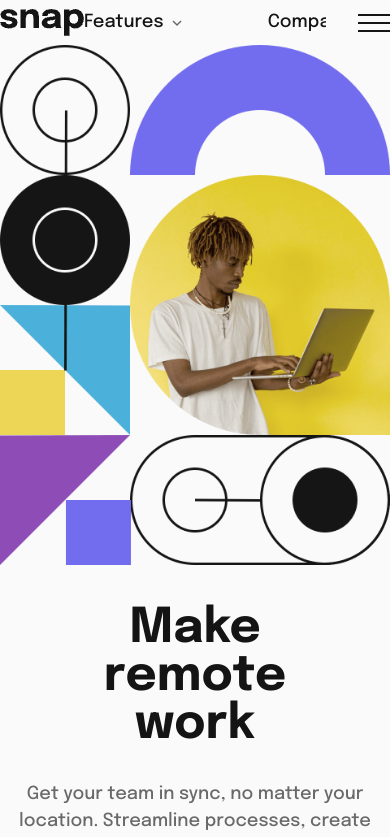
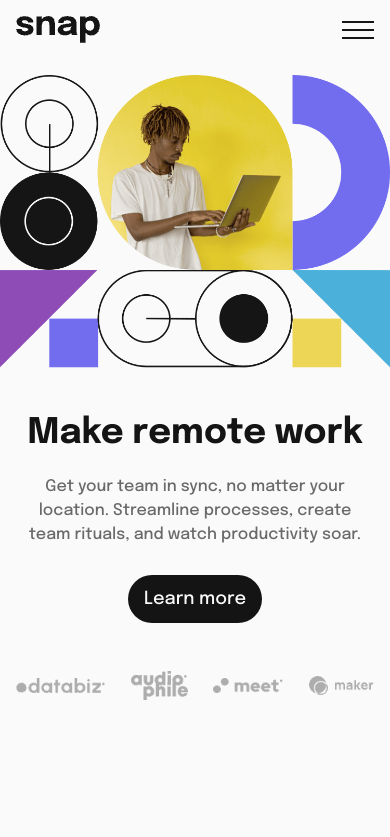
Before and after one commit to alhajriz1988-collab/Frontend-Mentor-Intro-dropdown-, a Next.js app: page / in a window 390 px wide. Shown: the top 837 px of the page. Built offline with nearby package versions, Linux system fonts and the light colour scheme.

Commit message:
Match the approved desktop and mobile layouts.
Replace the temporary 640px hero split with a 904px breakpoint chosen from the header's measured fit, and align spacing, type, and illustrations to the design files.

Co-authored-by: alhajriz1988 <alhajriz1988@gmail.com>

```diff
--- a/src/components/layout/Header.tsx
+++ b/src/components/layout/Header.tsx
@@ -3,13 +3,14 @@ import Navbar from "../navigation/Navbar";
 
 export default function Header() {
   return (
-    <header className="flex w-full items-center">
+    <header className="relative z-20 flex w-full items-center px-4 pt-4 pb-8 min-[904px]:gap-[60px] min-[904px]:px-10 min-[904px]:py-[21px]">
       <Image
         src="/images/logo-snap.png"
         alt="snap"
         width={84}
         height={27}
         priority
+        className="h-[27px] w-[84px] shrink-0"
       />
       <Navbar />
     </header>
--- a/src/components/navigation/Navbar.tsx
+++ b/src/components/navigation/Navbar.tsx
@@ -1,7 +1,7 @@
 "use client";
 
 import Image from "next/image";
-import { useLayoutEffect, useRef, useState } from "react";
+import { useState } from "react";
 import { navigation } from "../../data/navigation";
 import type {
   DropdownItem,
@@ -26,10 +26,11 @@ const dropdownIconSize: Record<
   "/icons/icon-clock.png": { width: 16, height: 16 },
 };
 
-const textClass = "font-medium text-gray-500";
+const textClass = "font-medium whitespace-nowrap text-gray-500";
 const outlineClass =
-  "rounded-full border border-gray-950 px-5 py-2 font-medium text-gray-950";
-const triggerClass = "flex items-center gap-2 font-medium text-gray-500";
+  "inline-flex h-[42px] items-center justify-center rounded-full border border-gray-950 px-3.5 font-medium whitespace-nowrap text-gray-950";
+const triggerClass =
+  "flex items-center gap-2 font-medium whitespace-nowrap text-gray-500";
 const desktopPanelClass =
   "absolute top-full z-30 mt-3 flex min-w-max flex-col gap-4 rounded-[10px] bg-white p-6 shadow-[0_10px_20px_rgb(20_20_20/0.12)]";
 const mobilePanelClass = "ml-6 flex flex-col items-start gap-4";
@@ -38,32 +39,10 @@ export default function Navbar() {
   const [mobileOpen, setMobileOpen] = useState(false);
   const [featuresOpen, setFeaturesOpen] = useState(false);
   const [companyOpen, setCompanyOpen] = useState(false);
-  const [desktopOffsets, setDesktopOffsets] = useState({
-    features: 0,
-    company: 0,
-  });
-  const featuresRef = useRef<HTMLSpanElement>(null);
-  const companyRef = useRef<HTMLSpanElement>(null);
 
   const firstAccountIndex = navigation.entries.findIndex(
     (entry) => entry.group === "account",
   );
-
-  useLayoutEffect(() => {
-    function measure() {
-      const features = featuresRef.current?.offsetLeft ?? 0;
-      const company = companyRef.current?.offsetLeft ?? 0;
-      setDesktopOffsets((current) =>
-        current.features === features && current.company === company
-          ? current
-          : { features, company },
-      );
-    }
-
-    measure();
-    window.addEventListener("resize", measure);
-    return () => window.removeEventListener("resize", measure);
-  }, [featuresOpen, companyOpen]);
 
   function toggleFeatures() {
     setFeaturesOpen((open) => !open);
@@ -117,7 +96,7 @@ export default function Navbar() {
     return (
       <button
         type="button"
-        className="flex items-center gap-4 whitespace-nowrap text-left font-medium text-gray-500"
+        className="flex items-center gap-4 text-left font-medium whitespace-nowrap text-gray-500"
       >
         {icon ? (
           <Image
@@ -149,16 +128,10 @@ export default function Navbar() {
       <ul
         key={entry.id}
         id={desktop ? `${entry.id}-dropdown` : `mobile-${entry.id}-dropdown`}
-        className={desktop ? desktopPanelClass : mobilePanelClass}
-        style={
+        className={
           desktop
-            ? {
-                left:
-                  entry.id === "features"
-                    ? desktopOffsets.features
-                    : desktopOffsets.company,
-              }
-            : undefined
+            ? `${desktopPanelClass} ${entry.id === "features" ? "right-0" : "left-0"}`
+            : mobilePanelClass
         }
       >
         {entry.items.map((item) => (
@@ -189,10 +162,10 @@ export default function Navbar() {
 
   return (
     <>
-      <div className="relative flex min-w-0 flex-1 items-center gap-8">
+      <div className="flex min-w-0 flex-1 items-center text-base">
         <nav
           aria-label="Primary navigation"
-          className="flex min-w-0 flex-1 items-center gap-24 overflow-hidden"
+          className="hidden min-w-0 flex-1 items-center gap-10 min-[904px]:flex"
         >
           {navigation.entries.map((entry, index) => {
             const accountOffset = index === firstAccountIndex ? "ml-auto" : "";
@@ -201,10 +174,10 @@ export default function Navbar() {
               return (
                 <span
                   key={entry.id}
-                  ref={entry.id === "features" ? featuresRef : companyRef}
-                  className={accountOffset}
+                  className={["relative", accountOffset].filter(Boolean).join(" ")}
                 >
                   {renderTrigger(entry, "desktop")}
+                  {mobileOpen ? null : renderDropdownPanel(entry, "desktop")}
                 </span>
               );
             }
@@ -216,17 +189,10 @@ export default function Navbar() {
             );
           })}
         </nav>
-        {mobileOpen
-          ? null
-          : navigation.entries.map((entry) =>
-              entry.kind === "dropdown"
-                ? renderDropdownPanel(entry, "desktop")
-                : null,
-            )}
         {mobileOpen ? null : (
           <button
             type="button"
-            className="shrink-0"
+            className="ml-auto shrink-0 min-[904px]:hidden"
             aria-label="Open menu"
             aria-expanded={false}
             onClick={() => setMobileOpen(true)}
@@ -260,7 +226,7 @@ export default function Navbar() {
                 height={closeIconHeight}
               />
             </button>
-            <div className="mt-8 flex flex-col items-start gap-4">
+            <div className="mt-7 flex flex-col items-start gap-4">
               {navigation.entries
                 .filter((entry) => entry.group === "primary")
                 .map((entry) =>
@@ -277,7 +243,7 @@ export default function Navbar() {
                   ),
                 )}
             </div>
-            <div className="mt-8 flex flex-col items-center gap-4">
+            <div className="mt-6 flex flex-col items-center gap-4">
               {navigation.entries
                 .filter((entry) => entry.group === "account")
                 .map((entry) => (
--- a/src/components/sections/Hero.tsx
+++ b/src/components/sections/Hero.tsx
@@ -8,29 +8,47 @@ const logoSize = {
   "/images/client-maker.png": { width: 83, height: 24 },
 } as const;
 
+const logoClass = {
+  "/images/client-databiz.png": "h-auto w-[89px] min-[904px]:w-[114px]",
+  "/images/client-audiophile.png": "h-auto w-[57px] min-[904px]:w-[73px]",
+  "/images/client-meet.png": "h-auto w-[70px] min-[904px]:w-[90px]",
+  "/images/client-maker.png": "h-auto w-[65px] min-[904px]:w-[83px]",
+} as const;
+
 export default function Hero() {
   return (
-    <section className="flex w-full flex-col items-center gap-10 min-[640px]:flex-row min-[640px]:items-center min-[640px]:gap-12">
+    <section className="relative flex w-full flex-col items-center pb-16 min-[904px]:block min-[904px]:px-0 min-[904px]:pt-0 min-[904px]:pb-20">
       <Image
         src={hero.mobileImage.src}
         alt=""
         width={hero.mobileImage.width}
         height={hero.mobileImage.height}
-        className="h-auto w-full min-[640px]:hidden"
+        priority
+        className="hidden h-[640px] w-[480px] min-[904px]:absolute min-[904px]:top-[46px] min-[904px]:right-[128px] min-[904px]:block"
       />
-      <div className="flex min-w-0 flex-1 flex-col items-center gap-8 text-center min-[640px]:items-start min-[640px]:text-left">
-        <h1 className="max-w-[10ch] text-5xl font-bold leading-none text-gray-950 min-[640px]:text-7xl">
+      <Image
+        src={hero.desktopImage.src}
+        alt=""
+        width={hero.desktopImage.width}
+        height={hero.desktopImage.height}
+        priority
+        className="h-auto w-full min-[904px]:hidden"
+      />
+      <div className="mt-12 flex w-full min-w-0 flex-col items-center px-4 text-center min-[904px]:mt-0 min-[904px]:items-start min-[904px]:px-0 min-[904px]:pt-[9.25rem] min-[904px]:pl-[170px] min-[904px]:text-left">
+        <h1 className="text-[2.2rem] leading-none font-bold text-gray-950 min-[904px]:max-w-[520px] min-[904px]:text-[4.875rem] min-[904px]:leading-[1.04]">
           {hero.heading}
         </h1>
-        <p className="max-w-md text-gray-500">{hero.paragraph}</p>
+        <p className="mt-6 max-w-[22.5rem] text-base leading-6 text-gray-500 min-[904px]:mt-12 min-[904px]:max-w-[430px] min-[904px]:text-lg min-[904px]:leading-7">
+          {hero.paragraph}
+        </p>
         <button
           type="button"
-          className="rounded-full bg-gray-950 px-8 py-3 font-bold"
+          className="mt-7 inline-flex h-12 items-center justify-center rounded-full bg-gray-950 px-4 text-lg font-bold min-[904px]:mt-[3.25rem] min-[904px]:h-14 min-[904px]:px-7"
           style={{ color: "var(--color-gray-50)" }}
         >
           {hero.learnMoreLabel}
         </button>
-        <ul className="flex items-center gap-8">
+        <ul className="mt-12 flex w-full max-w-[22.5rem] items-center justify-between min-[904px]:mt-[6.75rem] min-[904px]:w-auto min-[904px]:max-w-none min-[904px]:justify-start min-[904px]:gap-10">
           {hero.clientLogos.map((logo) => (
             <li key={logo.src}>
               <Image
@@ -38,19 +56,12 @@ export default function Hero() {
                 alt={logo.alt}
                 width={logoSize[logo.src].width}
                 height={logoSize[logo.src].height}
+                className={logoClass[logo.src]}
               />
             </li>
           ))}
         </ul>
       </div>
-      <Image
-        src={hero.desktopImage.src}
-        alt=""
-        width={hero.desktopImage.width}
-        height={hero.desktopImage.height}
-        priority
-        className="hidden h-auto w-full min-w-0 flex-1 min-[640px]:block"
-      />
     </section>
   );
 }
```
